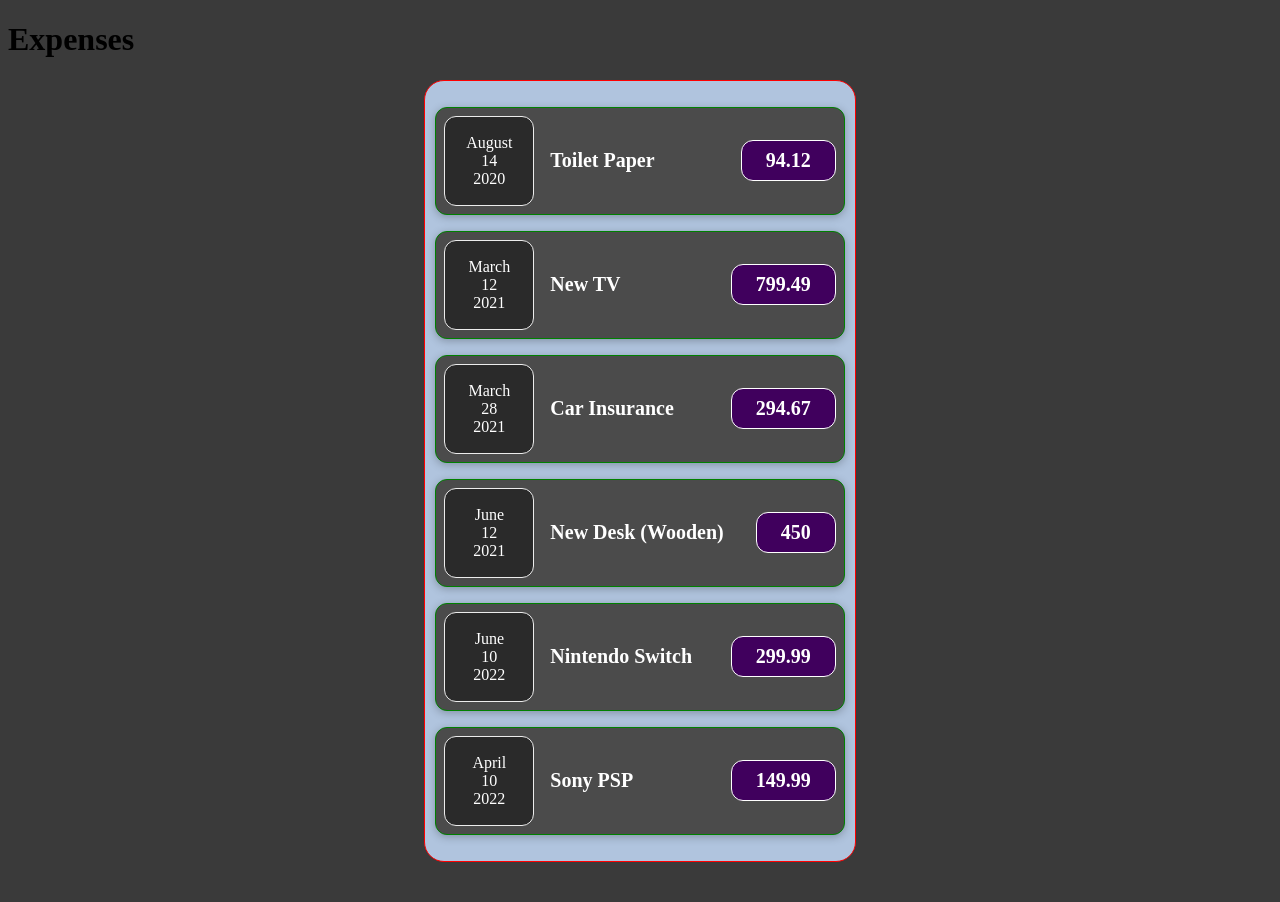
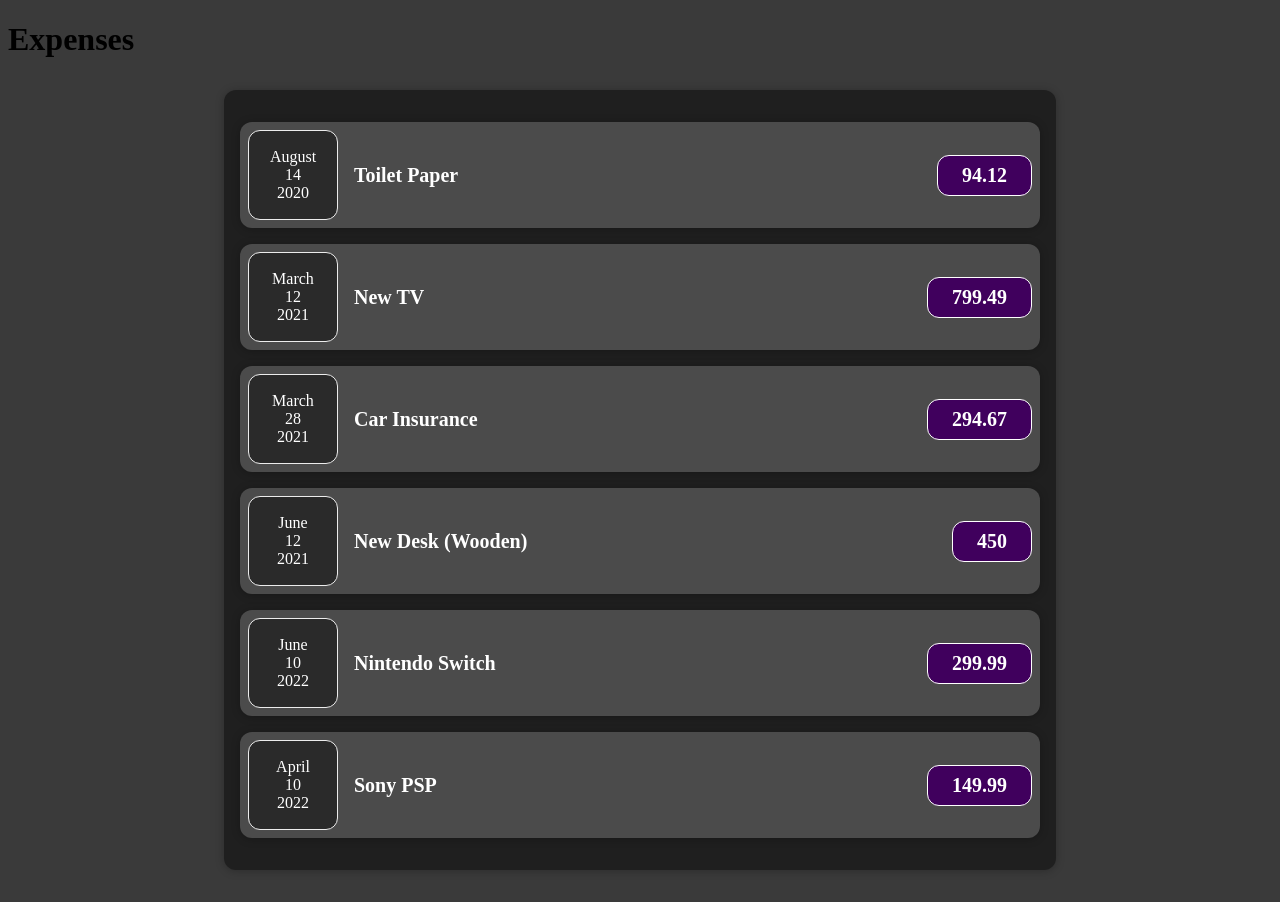
Before and after one commit to jcast24/ExpenseTracker, a React (Vite) app: page / in a window 1280 px wide. Before the commit the page ends 870 px from the top, so only its background shows below. Built offline with nearby package versions, Linux system fonts and the light colour scheme.

Commit message:
Adjust CSS and imported Card component

```diff
--- a/src/App.jsx
+++ b/src/App.jsx
@@ -1,5 +1,5 @@
-import {ExpenseItem} from "./components/ExpenseItem.jsx";
-
+import { ExpenseItem } from "./components/ExpenseItem.jsx";
+import Card from "./components/Card.jsx";
 
 function App() {
 
@@ -10,7 +10,7 @@ function App() {
             amount: 94.12,
             date: new Date(2020, 7, 14),
         },
-        {id: 'e2', title: 'New TV', amount: 799.49, date: new Date(2021, 2, 12)},
+        { id: 'e2', title: 'New TV', amount: 799.49, date: new Date(2021, 2, 12) },
         {
             id: 'e3',
             title: 'Car Insurance',
@@ -40,13 +40,13 @@ function App() {
     return (
         <main>
             <h1>Expenses</h1>
-            <div className={"main-background"}>
+            <Card className={"expenses"}>
                 {expenses.map((expense) => (
                     <div key={expense.id}>
-                        <ExpenseItem title={expense.title} amount={expense.amount} date={expense.date}/>
+                        <ExpenseItem title={expense.title} amount={expense.amount} date={expense.date} />
                     </div>
                 ))}
-            </div>
+            </Card>
         </main>
     )
 }
--- /dev/null
+++ b/src/components/Card.css
@@ -0,0 +1,4 @@
+.card {
+  border-radius: 12px;
+  box-shadow: 0 1px 8px rgba(0, 0, 0, 0.25);
+}
--- /dev/null
+++ b/src/components/Card.jsx
@@ -0,0 +1,8 @@
+import "./Card.css";
+
+export default function Card(props) {
+    const classes = 'card ' + props.className;
+    return (
+        <div className={classes}>{props.children}</div>
+    )
+}
--- a/src/components/ExpenseItem.css
+++ b/src/components/ExpenseItem.css
@@ -1,6 +1,11 @@
 html body {
   background-color: #3a3a3a;
 }
+
+/*
+main-background and expenses can be interchangable within App.js.
+Both show different looks to how the original App component would look like.
+*/
 
 .main-background {
   border: 1px solid red;
@@ -12,15 +17,24 @@ html body {
   margin: 0 auto;
 }
 
+.expenses {
+  padding: 1rem;
+  background-color: rgb(31, 31, 31);
+  margin: 2rem auto;
+  width: 50rem;
+  /* border-radius: 12px; */
+  /* box-shadow: 0 1px 8px rgba(0, 0, 0, 0.25); */
+}
+
 .expense-item {
-    border: 1px solid green;
+  /* border: 1px solid green; */
   display: flex;
   justify-content: space-between;
   align-items: center;
-    box-shadow: 0 2px 8px rgba(0, 0, 0, 0.25);
+  /* box-shadow: 0 1px 8px rgba(0, 0, 0, 0.25); */
   padding: 0.5rem;
   margin: 1rem 0;
-    border-radius: 12px;
+  /* border-radius: 12px; */
   background-color: #4b4b4b;
 }
 
--- a/src/components/ExpenseItem.jsx
+++ b/src/components/ExpenseItem.jsx
@@ -1,13 +1,14 @@
 import "./ExpenseItem.css";
-import {ExpenseDate} from "./ExpenseDate.jsx";
+import { ExpenseDate } from "./ExpenseDate.jsx";
+import Card from "./Card";
 
 export const ExpenseItem = (props) => {
     const month = props.date.toLocaleString('en-US', { month: 'long' })
-    const day = props.date.toLocaleString('en-US', { day: 'numeric'})
-    const year = props.date.toLocaleString('en-US', {year: 'numeric'})
+    const day = props.date.toLocaleString('en-US', { day: 'numeric' })
+    const year = props.date.toLocaleString('en-US', { year: 'numeric' })
 
     return (
-        <div className={"expense-item"}>
+        <Card className={"expense-item"}>
             <ExpenseDate
                 month={month}
                 day={day}
@@ -18,6 +19,6 @@ export const ExpenseItem = (props) => {
                 <h2>{props.title}</h2>
                 <div className={"expense-item__price"}>{props.amount}</div>
             </div>
-        </div>
+        </Card>
     )
 }
```
Also changed, not shown: vite.config.js (+4 -3 lines). Lines whose indentation alone changed are shown as unchanged.
